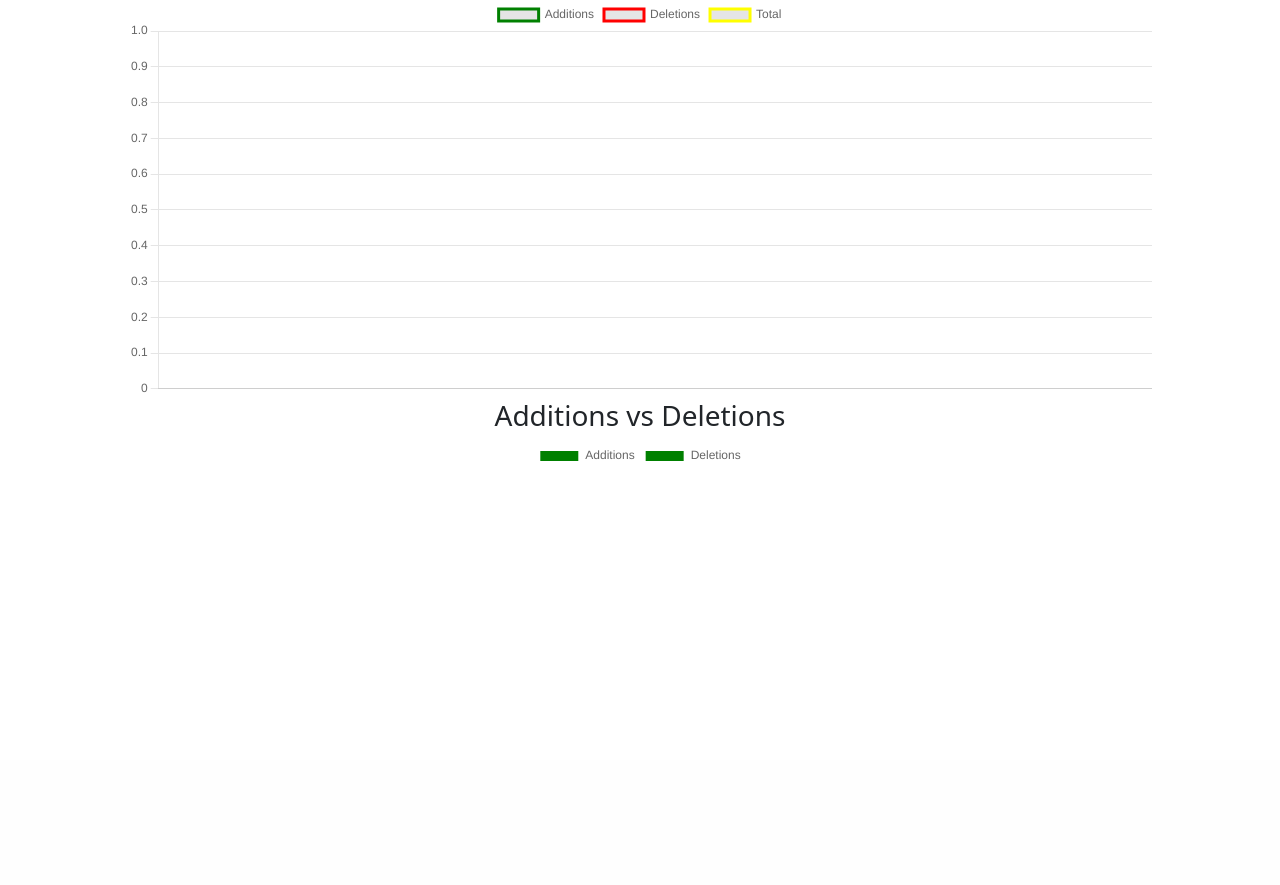
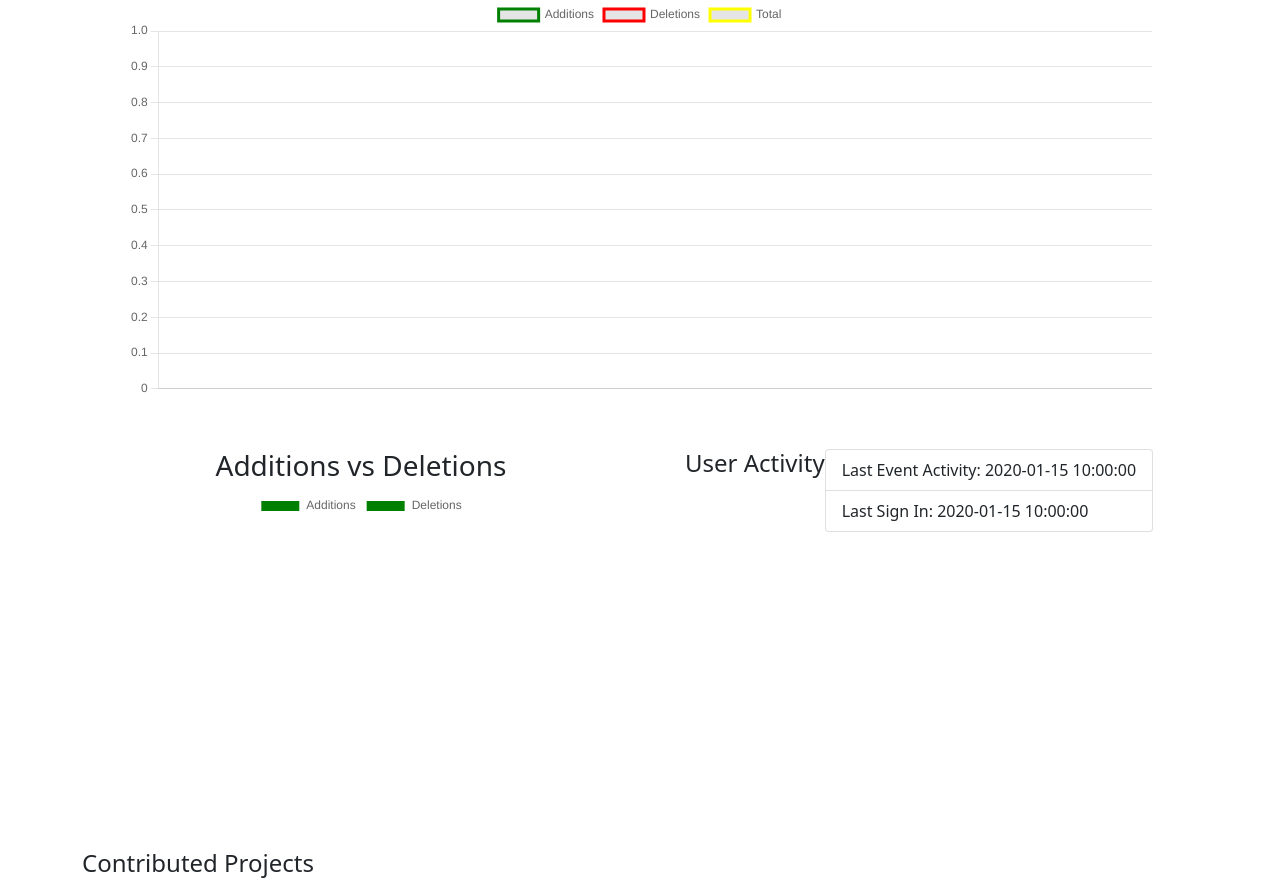
Before and after one commit to ericnnn123/SlackerTracker, a Flask app: template templates/apps/users.html in a window 1280 px wide. Shown: the part 222-1107 px from the top of the page. Before the commit the page ends 683 px from the top, so only its background shows below. Run offline with Flask 2, Linux system fonts and the light colour scheme; the template is opened without the code that fills it: most values are stand-ins (such as "Sample title", 1, 10 or a date in 2020); some libraries are stand-ins or nearby versions.

Commit message:
Started working on user activity column

```diff
--- a/dashboard.py
+++ b/dashboard.py
@@ -24,10 +24,12 @@ def construct_table_information(users):
                 users[index]["status"] = "danger"
 
     if len(users) == 3:
+        users[0]["status"] = "success"
         if users[0]["total"] - users[1]["total"] > users[1]["total"] - users[2]["total"]:
             users[1]["status"] = "info"
         else:
             users[1]["status"] = "warning"
+        users[-1]["status"] = "danger"
 
     if len(users) == 2:
         users[0]["status"] = "success"
--- a/run.py
+++ b/run.py
@@ -30,13 +30,15 @@ def user(user_id):
     pie_data = tracker.compile_analytics_by_user(current_user["username"])
     line_data = tracker.dataset_user_contributions(current_user["username"])
     place, total_users = get_user_rank(current_user["username"], all_users)
+    current_user_data = gitlab.get_user_by_username(current_user['username'])
     return render_template(
         'apps/users.html',
         current_user=current_user,
         rank={"place": place, "total": total_users},
         users=users_with_status,
         line_graph=line_data,
-        pie_graph=[pie_data['additions'], pie_data['deletions']]
+        pie_graph=[pie_data['additions'], pie_data['deletions']],
+        gitlab = current_user_data
     )
 
 
--- a/templates/apps/projects.html
+++ b/templates/apps/projects.html
@@ -4,5 +4,5 @@
 {% block projects_active %}active{% endblock %}
 
 {% block content %}
-
+<h1>Work In Progress</h1>
 {% endblock %}
--- a/templates/apps/users.html
+++ b/templates/apps/users.html
@@ -62,9 +62,11 @@
   </script>
 </div>
 
-<h3 class="text-center">Additions vs Deletions</h3>
-<div class="d-flex justify-content-center">
-  <div class="chart-container" style="width: 25vw; height: 25vh;">
+
+<div class="d-flex flex-row" style="margin-top: 50px;">
+  <div class="col d-flex justify-content-center text-center">
+    <div class="chart-container" style="height: 400px; width: 350px;">
+      <h3>Additions vs Deletions</h3>
       <canvas id="pieChart"></canvas>
     </div>
     <script>
@@ -86,6 +88,47 @@
       });
     </script>
   </div>
+  <div class="col d-flex justify-content-center">
+    <h4 class="text-center">User Activity</h4>
+    <ul class="list-group">
+      <li class="list-group-item">Last Event Activity: {{ gitlab.last_activity_on }}</li>
+      <li class="list-group-item">Last Sign In: {{ gitlab.last_sign_in_at }}</li>
+    </ul>
+  </div>
+</div>
+
+
+<h4>Contributed Projects</h4>
+<div class="d-flex justify-content-center">
+  <div class="chart-container" style="width: 80vw; height: 50vh;">
+    <canvas id="barChart"></canvas>
+  </div>
+  <script>
+    var ctx = document.getElementById("barChart").getContext("2d");
+    var pieChart = new Chart(ctx, {
+      type: "bar",
+      labels: ["Chocolate", "Vanilla", "Strawberry"],
+      datasets: [
+          {
+              label: "Blue",
+              fillColor: "blue",
+              data: [3,7,4]
+          },
+          {
+              label: "Red",
+              fillColor: "red",
+              data: [4,3,5]
+          },
+          {
+              label: "Green",
+              fillColor: "green",
+              data: [7,2,6]
+          }
+      ]
+    });
+  </script>
+</div>
+</div>
 
 
 <!-- <div class="d-flex justify-content-center">
```
Also changed, not shown: tracker.py (line endings or trailing spaces), users.py (line endings or trailing spaces). Lines whose indentation alone changed are shown as unchanged.
